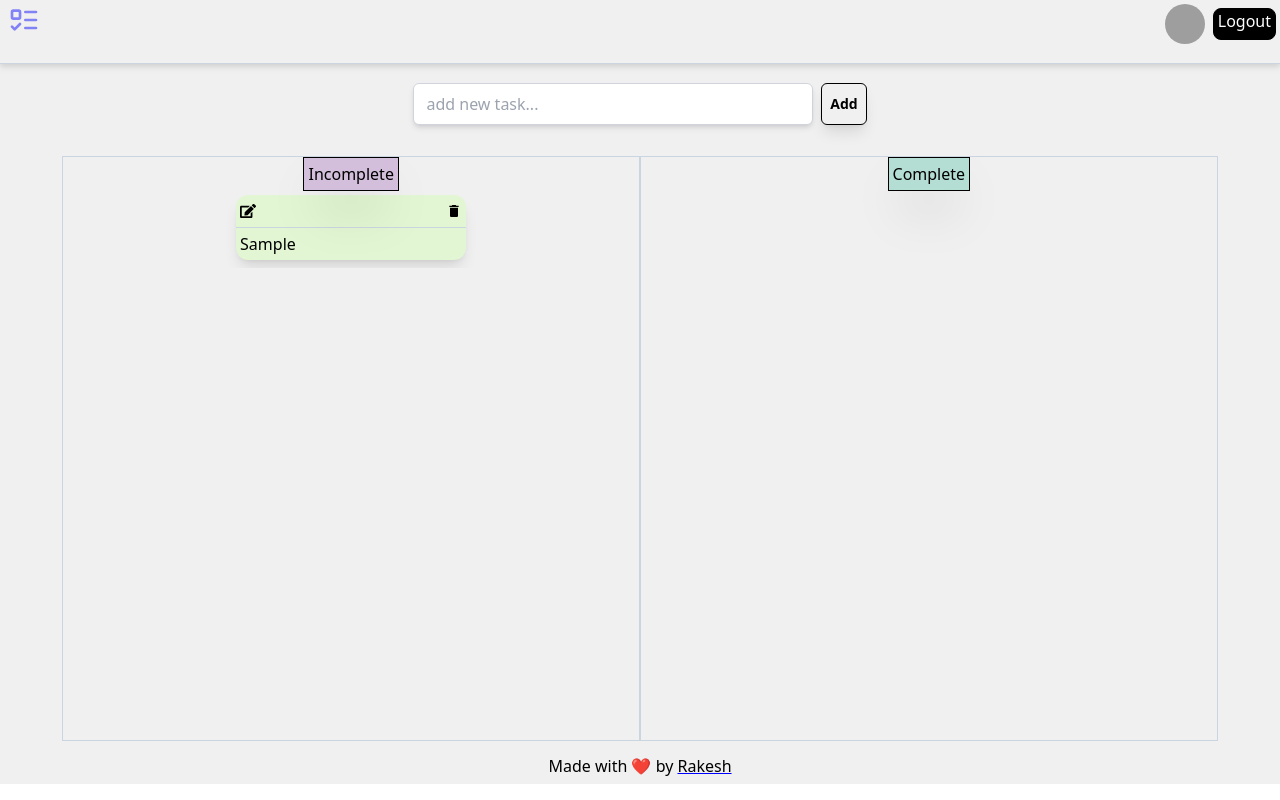
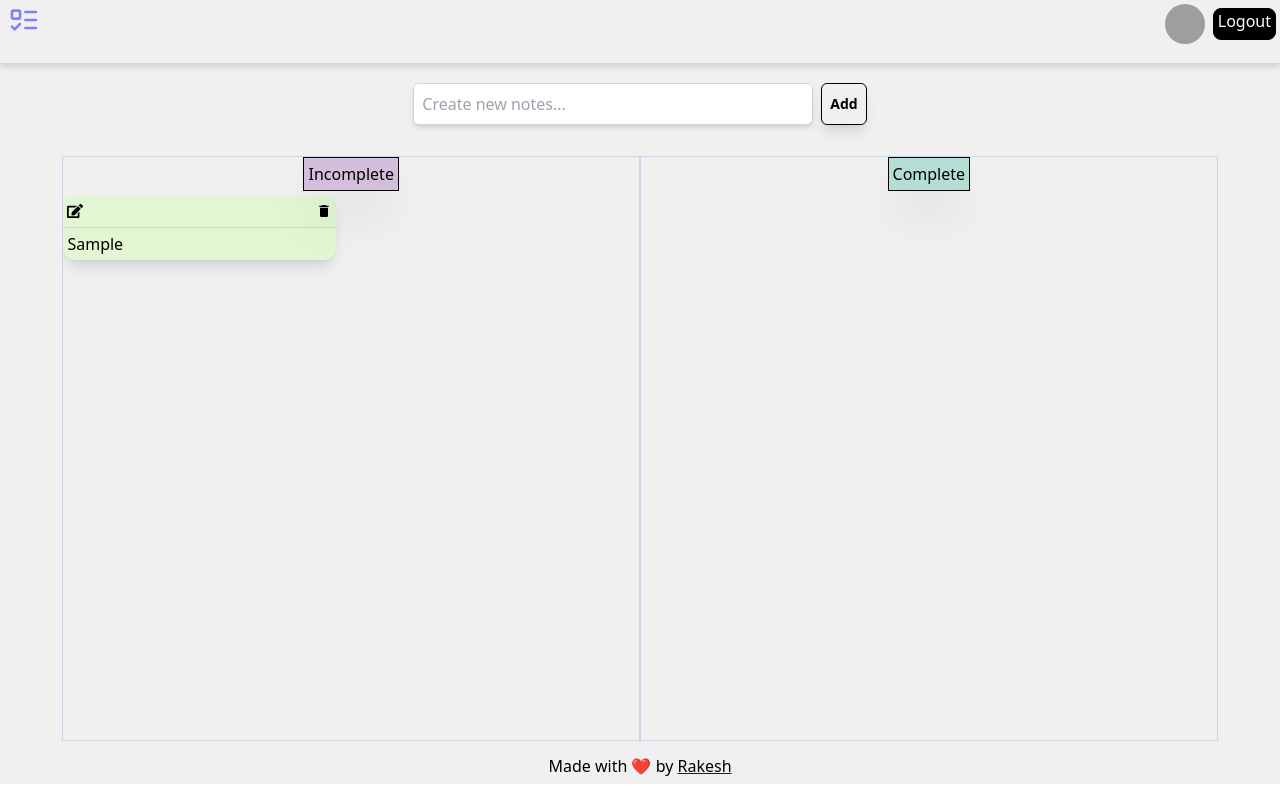
Before and after one commit to rakeshdeka/todo-app, a React (Vite) app: page / in a window 1280 px wide. Both pictures are taken after typing "Sample" into the empty fields and a click on the button "Add". Built offline with nearby package versions, Linux system fonts and the light colour scheme; grey boxes are pictures that could not be loaded.

Commit message:
style(incompleteTask)- Added masonry design for the cards

```diff
--- a/package.json
+++ b/package.json
@@ -13,6 +13,7 @@
     "react": "^18.2.0",
     "react-dom": "^18.2.0",
     "react-icons": "^4.11.0",
+    "react-masonry-css": "^1.0.16",
     "react-tooltip": "^5.21.5"
   },
   "devDependencies": {
--- a/src/HomePage.jsx
+++ b/src/HomePage.jsx
@@ -38,7 +38,7 @@ export default function HomePage() {
                         {/* input box */}
                         <div className="flex gap-2">
                             <input className="w-[400px] p-2 rounded-md border border-gray-300 shadow-md outline-none  caret-[#FAAFA8]" type="text" value={newValue}
-                                onChange={handleInputChange} placeholder=" add new task..."
+                                onChange={handleInputChange} placeholder="Create new notes..."
                             />
                             <button className=" rounded-md border border-black text-sm font-semibold text-black px-2 hover:text-slate-600 shadow-lg" onClick={handleAdd}>Add</button>
                         </div>
--- a/src/components/IncompleteTask/IncompleteTask.jsx
+++ b/src/components/IncompleteTask/IncompleteTask.jsx
@@ -1,18 +1,37 @@
 import React from 'react'
 import { MdDelete } from "react-icons/md"
 import { FaEdit } from "react-icons/fa"
+import Masonry from 'react-masonry-css'
+import "./custom.css"
+
 
 const IncompleteTask = ({ values, handleRemove }) => {
+    const breakpoints = {
+        default: 3,
+        1300: 2,
+        700: 1
+    }
+
+
 
 
     return (
         <>
             <div className="border w-[50%] h-[95%] border-slate-300 self-end text-center overflow-auto">
                 <p className="border border-black inline-block p-1 sticky top-0 mb-1 bg-[#D3BFDB] shadow-2xl">Incomplete</p>
-                <div className="flex gap-2 flex-wrap justify-center items-center truncate">
+                <div className="">
+                    <Masonry
+                        breakpointCols={breakpoints}
+                        className="my-masonry-grid"
+                        columnClassName="my-masonry-grid_column"
+                    >
+
+
                         {values.map((value, index) => (
-                        <div key={index} className="flex flex-wrap mb-2 bg-[#E2F6D3] shadow-lg rounded-xl justify-between flex-col overflow-auto cursor-pointer hover:bg-[#cffaab] w-[40%]"
+                            <div key={index} className=" mb-2 shadow-lg rounded-xl  overflow-auto cursor-pointer bg-[#E2F6D3] hover:bg-[#cffaab] w-full "
+
                             >
+
                                 <div className="flex justify-between border-b border-slate-300">
                                     <FaEdit className="hover:text-[green] mb-2 mt-2 ml-1" />
                                     <MdDelete className="hover:text-[red] mb-2 mt-2 mr-1" onClick={() => handleRemove(index)} />
@@ -23,8 +42,9 @@ const IncompleteTask = ({ values, handleRemove }) => {
                             </div>
 
                         ))}
-                </div>
-            </div>
+                    </Masonry>
+                </div >
+            </div >
         </>
     )
 }
--- /dev/null
+++ b/src/components/IncompleteTask/custom.css
@@ -0,0 +1,24 @@
+.my-masonry-grid {
+    display: -webkit-box;
+    /* Not needed if autoprefixing */
+    display: -ms-flexbox;
+    /* Not needed if autoprefixing */
+    display: flex;
+    margin-left: -30px;
+    /* gutter size offset */
+    width: auto;
+}
+
+.my-masonry-grid_column {
+    padding-left: 30px;
+
+    /* gutter size */
+    background-clip: padding-box;
+}
+
+/* Style your items */
+.my-masonry-grid_column>div {
+    /* change div to reference your elements you put in <Masonry> */
+    /* background: grey; */
+    margin-bottom: 20px;
+}
```
Also changed, not shown: 1 other file (tests, documents, lock files or other folders). Lines whose indentation alone changed are shown as unchanged.
